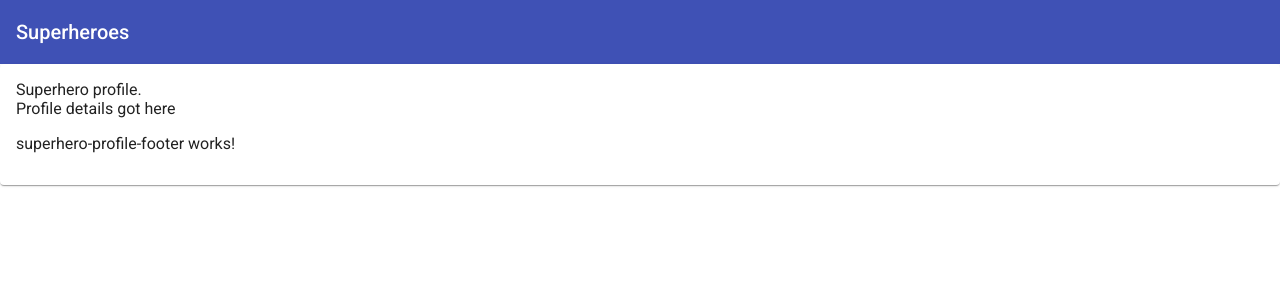
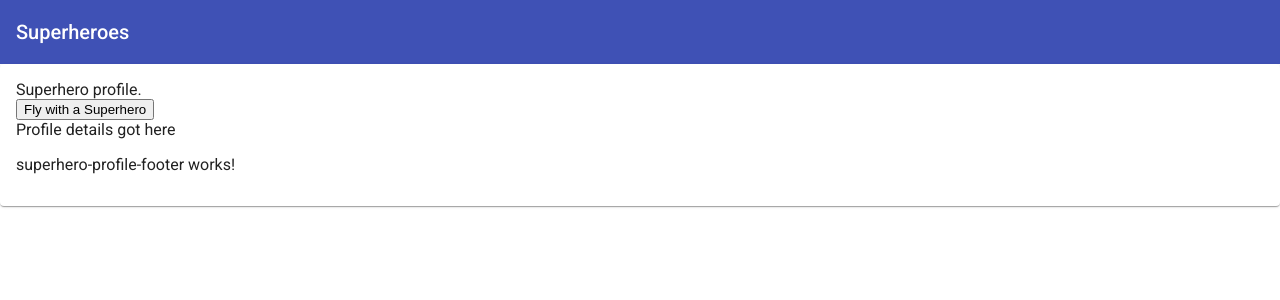
Before and after one commit to hans-naert/superheroes-21, an Angular app: page / in a window 1280 px wide. Shown: the top 300 px of the page. Built offline with nearby package versions, Linux system fonts and the light colour scheme.

Commit message:
output from component superhero-profile

```diff
--- a/src/app/app.component.html
+++ b/src/app/app.component.html
@@ -1,5 +1,5 @@
 <superhero-toolbar></superhero-toolbar>
-<superhero-profile name="Chhota Bheem" [firstAppearance]="1945" lives-in="India">
+<superhero-profile name="Chhota Bheem" [firstAppearance]="1945" lives-in="India" (flyWithSuperhero)="printSuperhero($event)">
   <!-- projected content goes here -->
   <div>Profile details got here</div>
   <superhero-profile-footer></superhero-profile-footer>
--- a/src/app/app.component.ts
+++ b/src/app/app.component.ts
@@ -1,4 +1,5 @@
 import { Component } from '@angular/core';
+import { Superhero } from './superheroes-material-design/superhero-profile/superhero-profile.component';
 
 @Component({
   selector: 'app-root',
@@ -7,4 +8,8 @@ import { Component } from '@angular/core';
 })
 export class AppComponent {
   title = 'superheroes';
+
+  printSuperhero(hero: Superhero) {
+    console.log(hero); // print the received event object.
+    }
 }
--- a/src/app/superheroes-material-design/superhero-profile/superhero-profile.component.html
+++ b/src/app/superheroes-material-design/superhero-profile/superhero-profile.component.html
@@ -1,5 +1,6 @@
 <mat-card>
    <div>Superhero profile.</div>
    <!-- Superhero details go here -->
+   <button (click)="returnSuperheroData()"> Fly with a Superhero</button>
    <ng-content></ng-content>
 </mat-card>
--- a/src/app/superheroes-material-design/superhero-profile/superhero-profile.component.ts
+++ b/src/app/superheroes-material-design/superhero-profile/superhero-profile.component.ts
@@ -1,5 +1,6 @@
-import { Component, Input, OnInit, SimpleChanges } from '@angular/core';
+import { Component, Input, OnInit, Output, SimpleChanges, EventEmitter } from '@angular/core';
 import SuperheroText from '../utilities/superhero-text';
+
 
 @Component({
   selector: 'superhero-profile',
@@ -29,6 +30,8 @@ export class SuperheroProfileComponent implements OnInit {
     return this._firstAppearance;
   }
 
+  @Output() flyWithSuperhero = new EventEmitter<Superhero>();
+
   ngOnChanges(changes: SimpleChanges) {
     console.log(changes);
     }
@@ -38,4 +41,20 @@ export class SuperheroProfileComponent implements OnInit {
   ngOnInit(): void {
   }
 
+  returnSuperheroData(){
+    let hero = {
+    name: this.name,
+    livesIn: this.livesIn,
+    firstAppearance: this._firstAppearance
+    };
+    this.flyWithSuperhero.emit(hero);
+    }
+
 }
+
+// Create a type representing superhero
+export type Superhero = {
+  name: string;
+  firstAppearance: number;
+  livesIn: string;
+  }
```
Also changed, not shown: src/app/superheroes-material-design/superhero-toolbar/superhero-toolbar.component.ts (+7 -0 lines).
